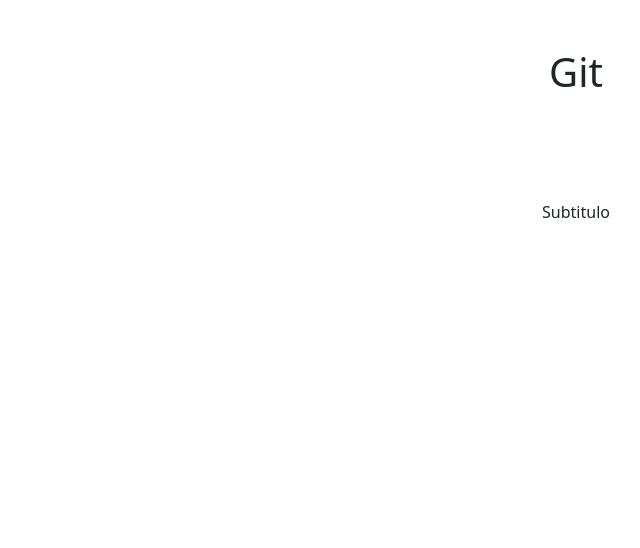
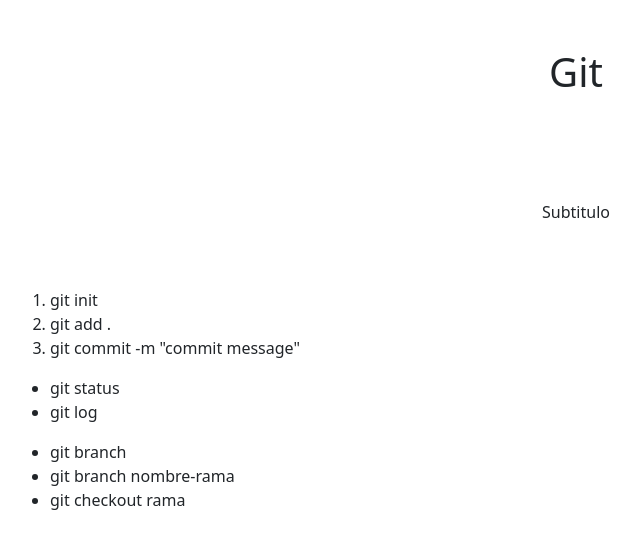
Before and after one commit to feralarcon1995/sass-49745, a plain HTML site: page pages/git.html in a window 1280 px wide. Shown: the whole page, without its empty margins (64-704 px from the left). Drawn offline with nearby package versions, Linux system fonts and the light colour scheme.

Commit message:
enliste los comandos de git vistos hasta el momento

```diff
--- a/pages/git.html
+++ b/pages/git.html
@@ -12,8 +12,25 @@
 
 <body>
 
-  <h1 class="p-5 text-center ">Git</h1>
-  <p class="p-5 text-center ">Subtitulo</p>
+  <section class="container">
+    <h1 class="p-5 text-center ">Git</h1>
+    <p class="p-5 text-center ">Subtitulo</p>
+    <ol>
+      <li>git init</li>
+      <li>git add .</li>
+      <li>git commit -m "commit message"</li>
+    </ol>
+    <ul>
+      <li>git status</li>
+      <li>git log</li>
+    </ul>
+
+    <ul>
+      <li>git branch</li>
+      <li>git branch nombre-rama</li>
+      <li>git checkout rama</li>
+    </ul>
+  </section>
 
 </body>
 
```
